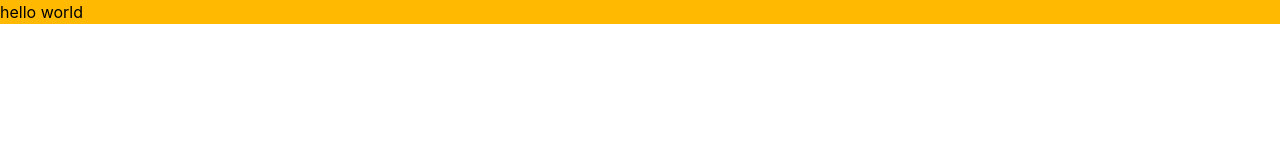
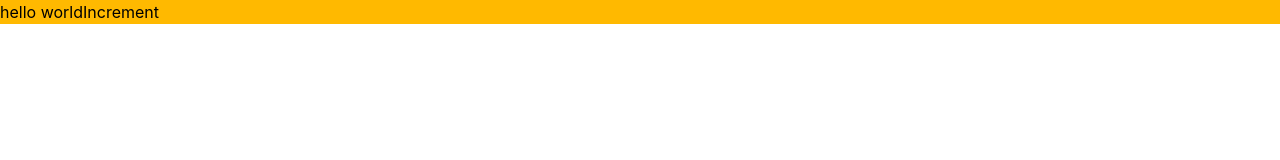
Before and after one commit to mahendrajangid2583/Trip_Beauty, a React (Vite) app in the folder frontend/: page / in a window 1280 px wide. Shown: the top 160 px of the page. Built offline with nearby package versions, Linux system fonts and the light colour scheme.

Commit message:
fixed error

```diff
--- a/frontend/src/App.jsx
+++ b/frontend/src/App.jsx
@@ -1,16 +1,14 @@
-import { react } from 'react'
+import { useState } from 'react'
 
 
-import './App.css'
-
 function App() {
-
+  const [count, setCount] = useState(0)
 
   return (
     <>
       <div className="bg-amber-400">
          hello world
-
+        <button onClick={() => setCount(count + 1)}>Increment</button>
       </div>
     </>
   )
```
